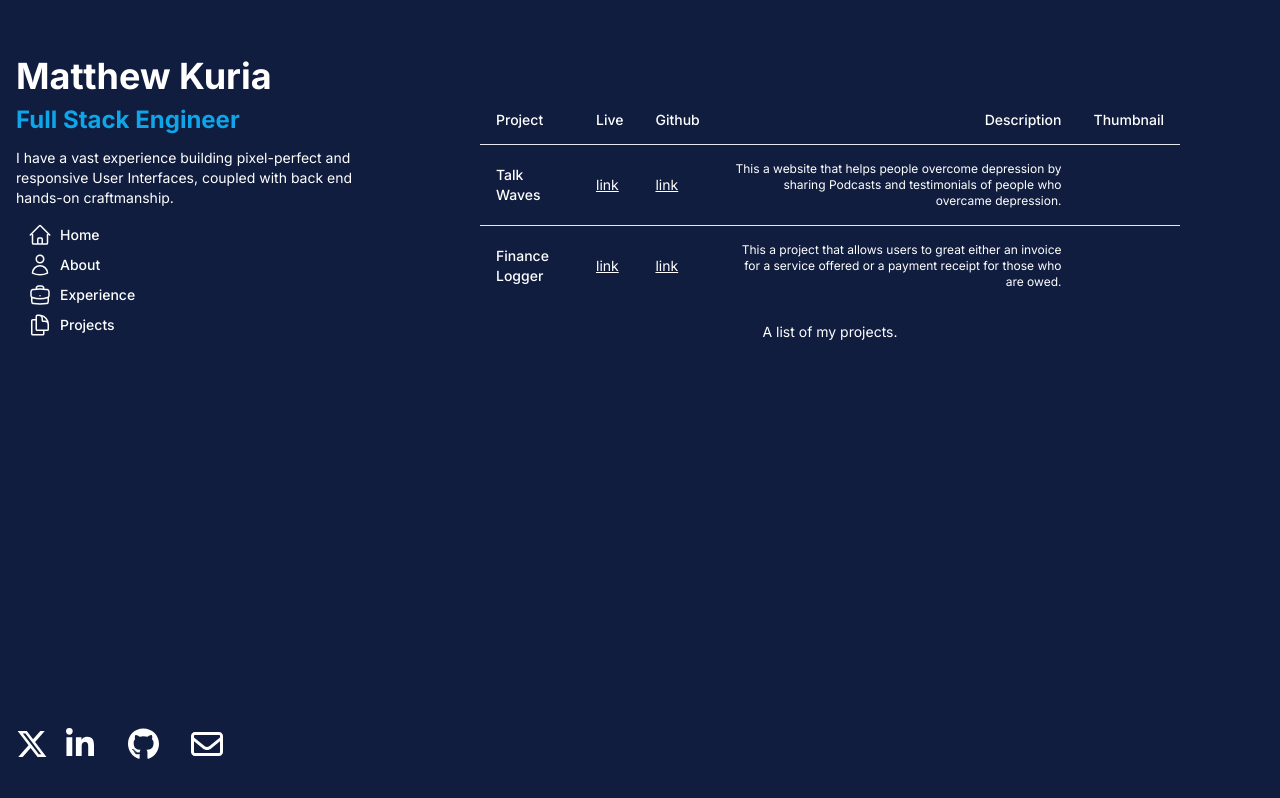
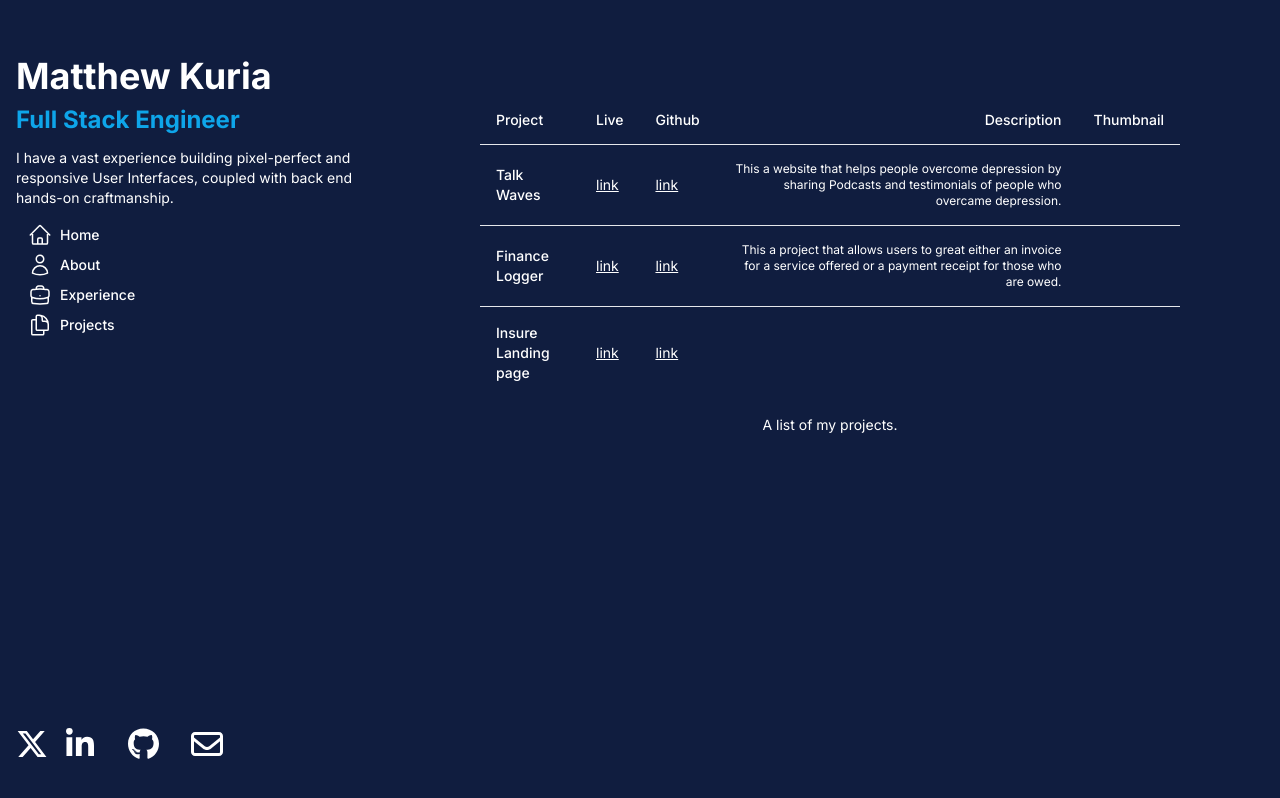
Before and after one commit to matthewkuria/myportifolio, a Next.js app: page /projects in a window 1280 px wide. Built offline with nearby package versions, Linux system fonts and the light colour scheme.

Commit message:
Add the insure project

```diff
--- a/app/projects/page.tsx
+++ b/app/projects/page.tsx
@@ -15,6 +15,12 @@ const projects = [
         github: "https://github.com/matthewkuria/finance-logger",
         description: "This a project that allows users to great either an invoice for a service offered or a payment receipt for those who are owed.",
     },
+    {
+        project: "Insure Landing page",
+        live: "https://hotfix-insure.netlify.app/",
+        github: "",
+        description:""
+    }
 
 ]
 export default function Page() {
```
